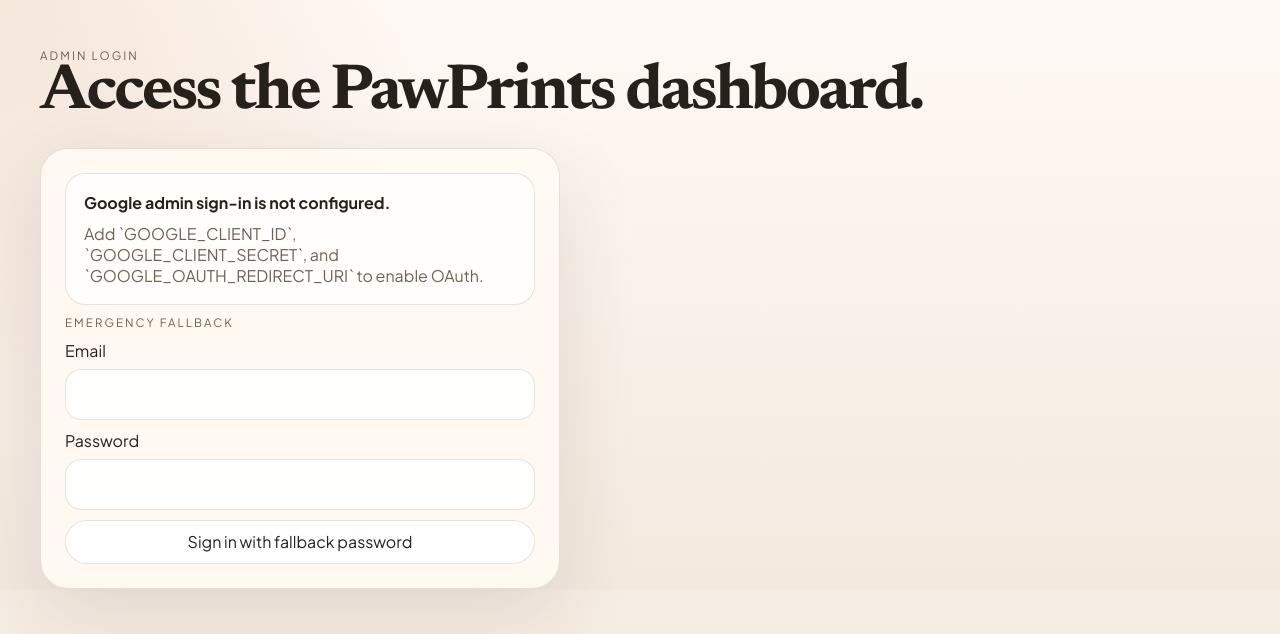
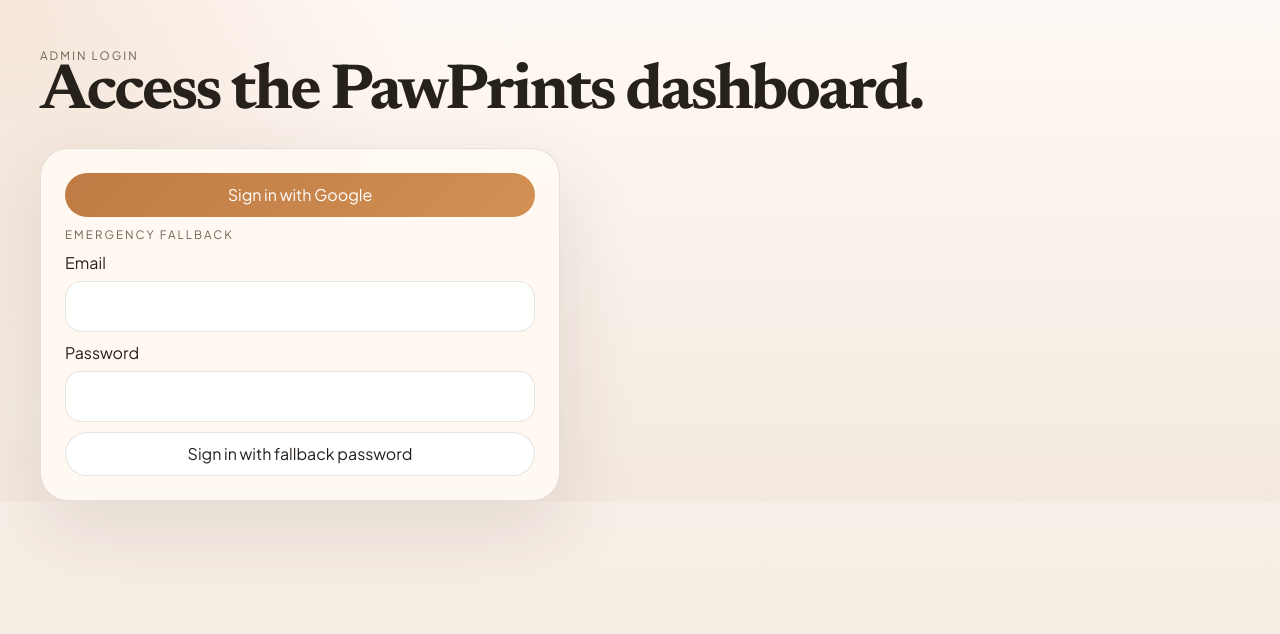
Before and after one commit to pawprintstogoco-ship-it/autopawprints, a Next.js app: page /login in a window 1280 px wide. Shown: the top 634 px of the page. Built offline with nearby package versions, Linux system fonts and the light colour scheme; no server answers.

Commit message:
fix: make admin login page dynamic for oauth

```diff
--- a/app/login/page.tsx
+++ b/app/login/page.tsx
@@ -1,5 +1,6 @@
 import { requireEnv } from "@/lib/env";
-import { isGoogleOAuthConfigured } from "@/lib/auth";
+
+export const dynamic = "force-dynamic";
 
 export default async function LoginPage({
   searchParams
@@ -8,7 +9,6 @@
 }) {
   const query = (await searchParams) ?? {};
   const error = query.error ?? "";
-  const oauthEnabled = isGoogleOAuthConfigured();
   const { ADMIN_PASSWORD } = requireEnv();
   const showFallbackForm = Boolean(ADMIN_PASSWORD);
 
@@ -27,19 +27,9 @@
             </div>
           ) : null}
 
-          {oauthEnabled ? (
-            <a className="button" href="/api/admin/oauth/google">
-              Sign in with Google
-            </a>
-          ) : (
-            <div className="card stack">
-              <strong>Google admin sign-in is not configured.</strong>
-              <span className="muted">
-                Add `GOOGLE_CLIENT_ID`, `GOOGLE_CLIENT_SECRET`, and
-                `GOOGLE_OAUTH_REDIRECT_URI` to enable OAuth.
-              </span>
-            </div>
-          )}
+          <a className="button" href="/api/admin/oauth/google">
+            Sign in with Google
+          </a>
 
           {showFallbackForm ? (
             <form className="stack" action="/api/admin/login" method="post">
```
